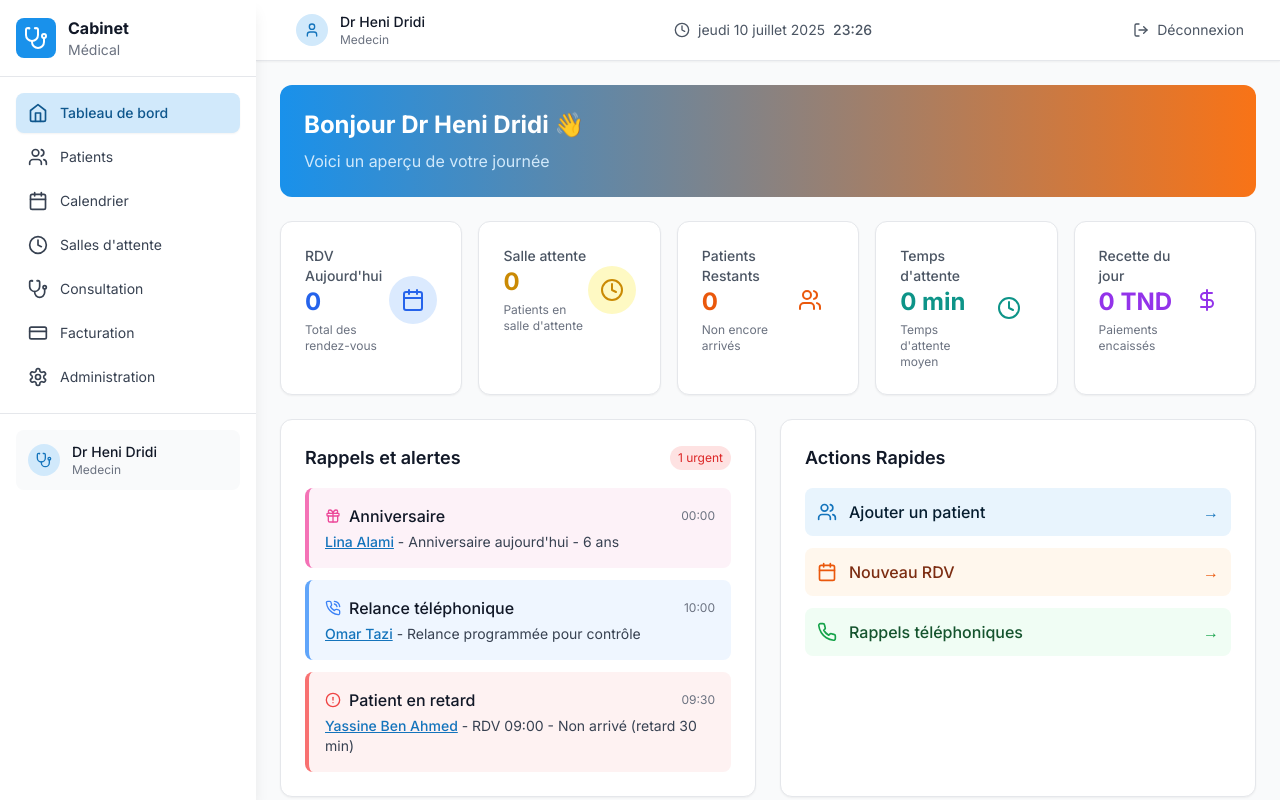
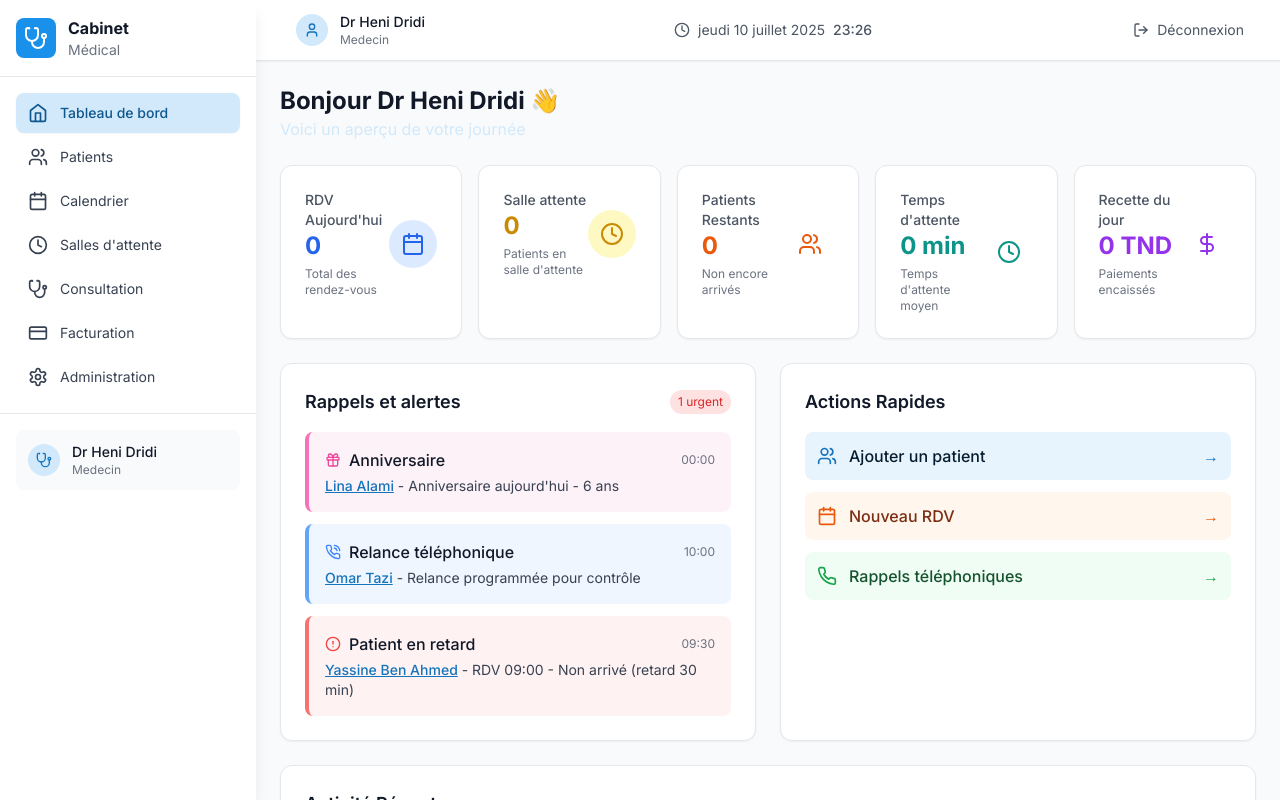
Before and after one commit to drheny/cab, a React (Create React App) app in the folder frontend/: page / in a window 1280 px wide. Both pictures are taken after a click on the button "Accès Médecin". Shown: the top 800 px of the page. Built offline with nearby package versions, Linux system fonts and the light colour scheme; no server answers.

Commit message:
auto-commit for a18f8527-fb0b-4ff2-9083-1783dffd08e6

```diff
--- a/frontend/src/components/Dashboard.js
+++ b/frontend/src/components/Dashboard.js
@@ -149,18 +149,20 @@ const Dashboard = ({ user }) => {
 
   return (
     <div className="space-y-6">
-      {/* Welcome Header */}
-      <div className="bg-gradient-to-r from-primary-500 to-secondary-500 rounded-xl p-6 text-white">
-        <h1 className="text-2xl font-bold mb-2">
-          Bonjour {user.name} 👋
-        </h1>
-        <p className="text-primary-100">
-          Voici un aperçu de votre journée
-        </p>
+      {/* Header */}
+      <div className="flex flex-col sm:flex-row sm:items-center sm:justify-between gap-3 sm:gap-4 mb-4 sm:mb-6">
+        <div>
+          <h1 className="responsive-title font-bold text-gray-900">
+            Bonjour {user.name} 👋
+          </h1>
+          <p className="text-primary-100 responsive-text">
+            Voici un aperçu de votre journée
+          </p>
+        </div>
       </div>
 
-      {/* Stats Grid - Optimized for PC */}
-      <div className="grid grid-cols-1 sm:grid-cols-2 lg:grid-cols-5 gap-4">
+      {/* Stats Grid - Responsive */}
+      <div className="responsive-grid-stats mb-4 sm:mb-6">
         <StatCard
           icon={Calendar}
           title="RDV Aujourd'hui"
```
